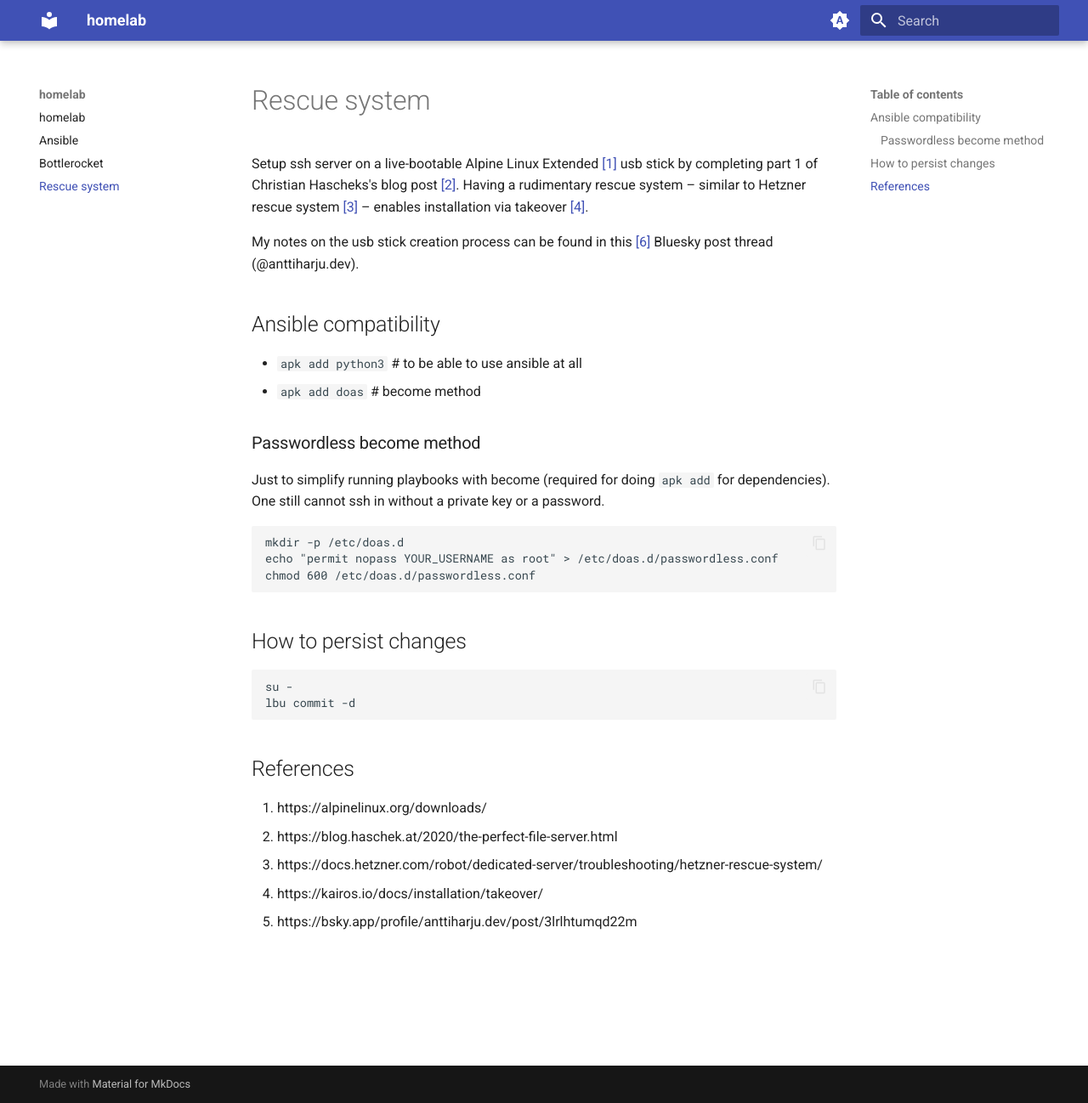
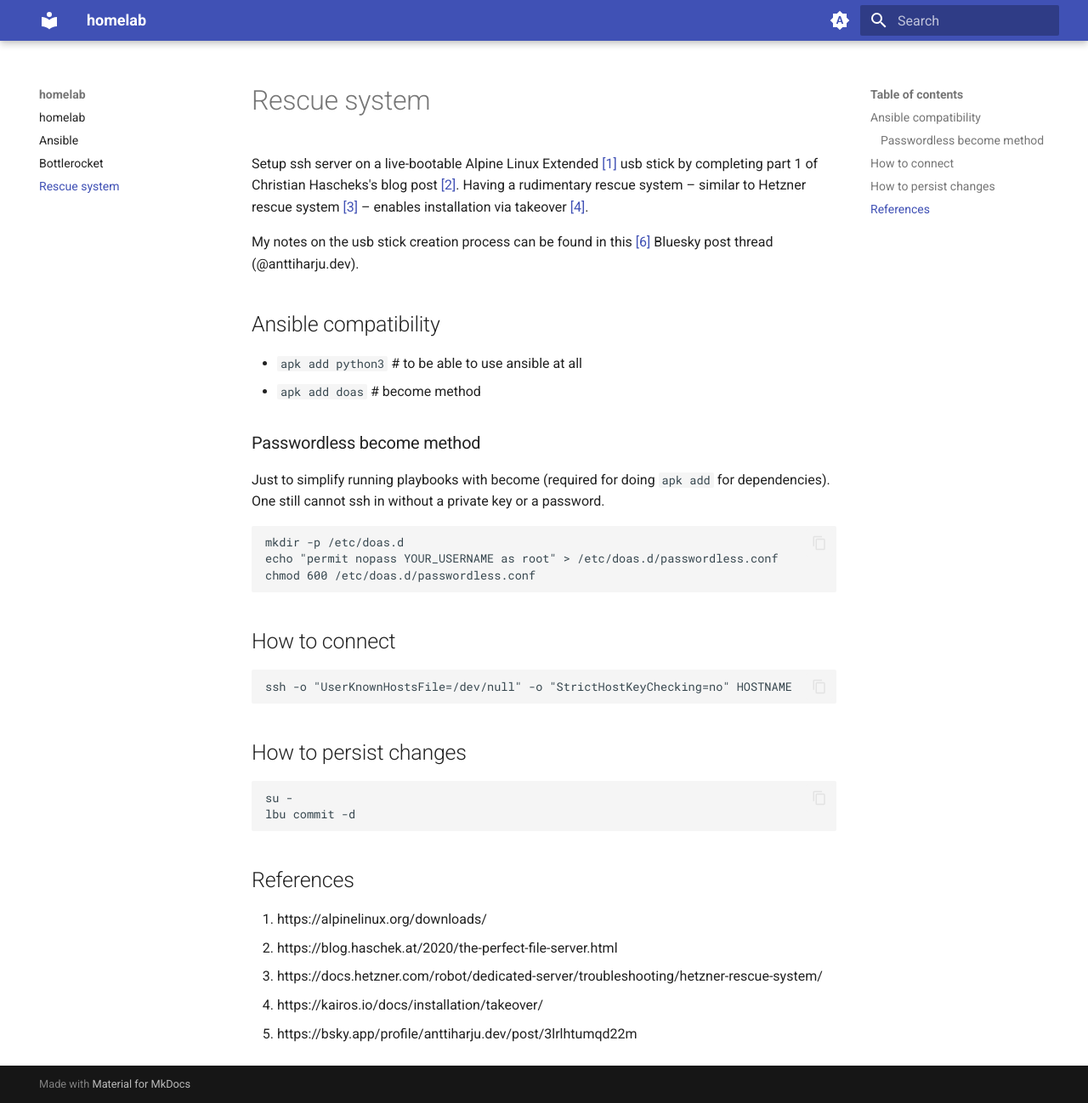
Before and after one commit to anttiharju/homelab, an MkDocs documentation site: the page built from docs/rescue.md, in a window 1280 px wide and 1298 px high. Shown: the whole window at 85% size. Built offline with MkDocs 1.6.1 and Material for MkDocs 9.7.7, drawn with Linux system fonts in a browser that asks for light colours.

Commit message:
Document rescue connect command

````diff
--- a/docs/rescue.md
+++ b/docs/rescue.md
@@ -19,6 +19,12 @@ echo "permit nopass YOUR_USERNAME as root" > /etc/doas.d/passwordless.conf
 chmod 600 /etc/doas.d/passwordless.conf
 ```
 
+## How to connect
+
+```sh
+ssh -o "UserKnownHostsFile=/dev/null" -o "StrictHostKeyChecking=no" HOSTNAME
+```
+
 ## How to persist changes
 
 ```sh
````
